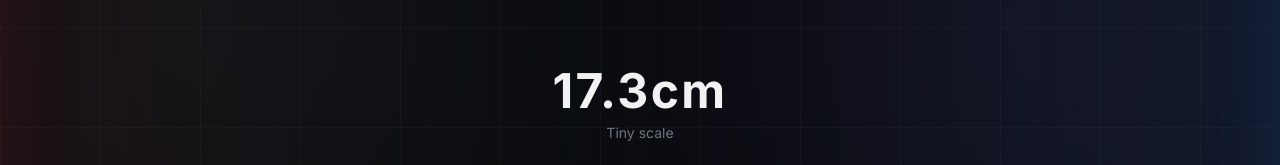
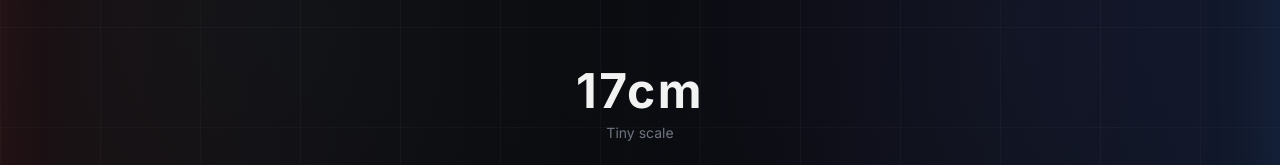
Before and after one commit to waether-the-strm/storremon, a Next.js app: page / in a window 1280 px wide. Shown: the part 373-538 px from the top of the page. Built offline with nearby package versions, Linux system fonts and the light colour scheme; no server answers.

Commit message:
feat(ui): update size display in ComparatorView for improved clarity
- Modifies the size display in ComparatorView to round the size value to the nearest whole number followed by "cm".
- Enhances user experience by providing a clearer and more concise representation of size measurements.

```diff
--- a/components/ComparatorView.tsx
+++ b/components/ComparatorView.tsx
@@ -261,7 +261,7 @@ export function ComparatorView({
           {/* Large Size Display */}
           <div className="mt-4 text-center">
             <div className="text-4xl sm:text-5xl font-bold text-white/95 mb-2 font-mono tracking-wider">
-              {formatSize(valueToSizeCm(sliderValue))}
+              {Math.round(valueToSizeCm(sliderValue))}cm
             </div>
             <div className="text-xs sm:text-sm text-gray-400/70">
               {getScaleLabel(sliderValue)} scale
```
